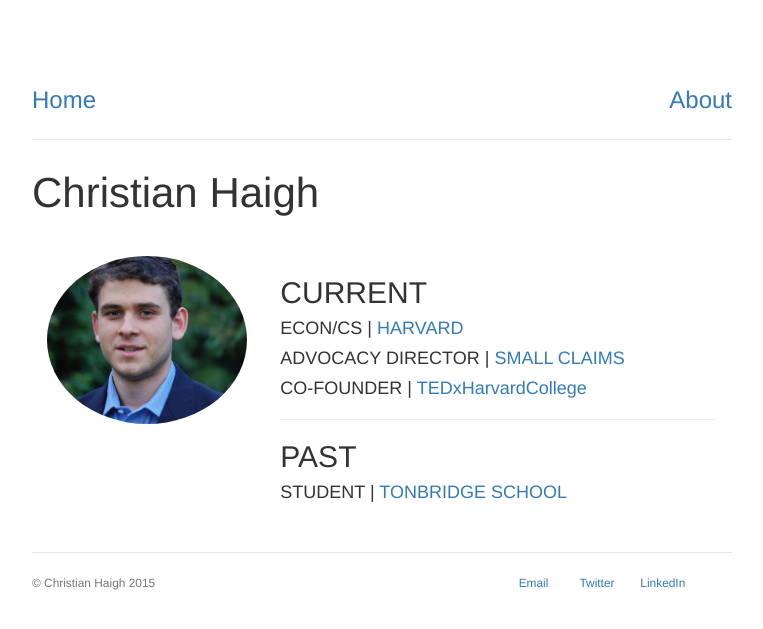
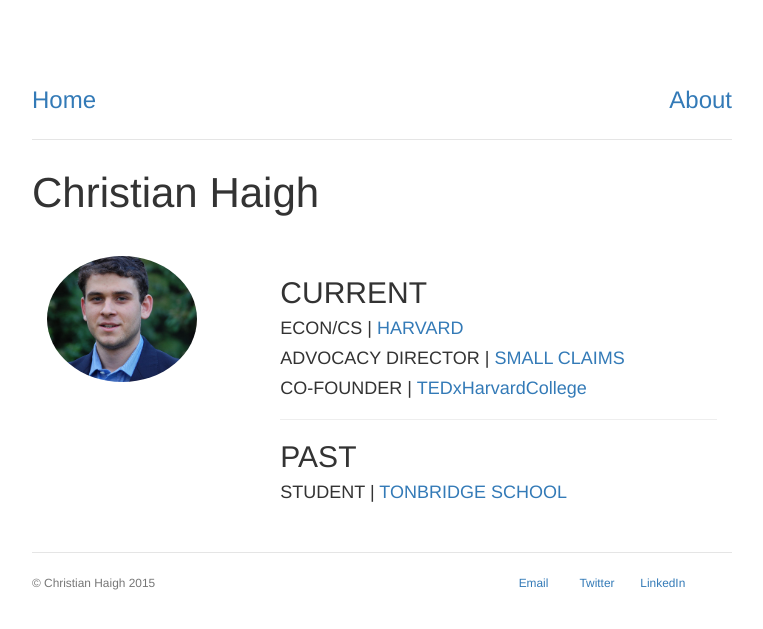
Before and after one commit to christianhaigh/christianhaigh.github.io, a Jekyll site: the page built from index.html, in a window 1280 px wide. Shown: the top 629 px of the page, without its empty margins (258-1021 px from the left). Built offline with Jekyll 4.4.1, drawn with Linux system fonts in a browser that asks for light colours.

Commit message:
Update index.html

```diff
--- a/index.html
+++ b/index.html
@@ -8,7 +8,7 @@
       <div class="row marketing">
 
 	<div class="col-sm-4">
-		<img  class="img-circle avatar" alt="Christian Haigh" src="/pictures/christian_haigh.jpg" width="200px">
+		<img  class="img-circle avatar" alt="Christian Haigh" src="/pictures/christian_haigh.jpg" width="150px">
 	</div>
 
 	<div class="col-sm-8">
```
